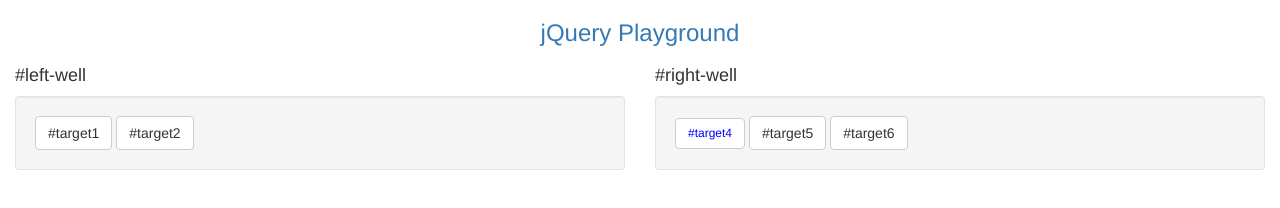
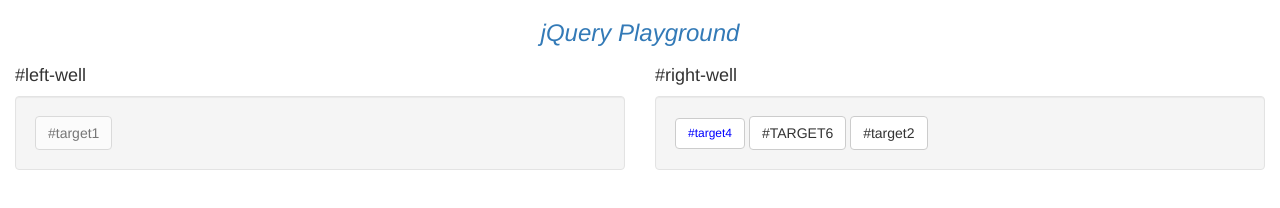
Before and after one commit to refayathaque/HTML_CSS_JavaScript, a plain HTML site: page fccpractice.html in a window 1280 px wide. Drawn offline with nearby package versions, Linux system fonts and the light colour scheme.

Commit message:
More jQuery Functions

```diff
--- a/fccpractice.html
+++ b/fccpractice.html
@@ -13,8 +13,15 @@ $(document).ready(function() { // document ready function
 $("button").addClass("animated bounce"); // 'button' is an element so we don't need the '.'
 $(".well").addClass("animated shake"); // 'well' is a class so we need the '.'
 $("#target3").addClass("animated fadeOut"); // 'target3' is an id so we need the '#'
-$("#target4").css("color", "blue"); // allows us to change the CSS of an element
-$("#target4").css("font-size", "12px"); // allows only ONE CSS property to be changed
+$("#target4").css("color", "blue"); // '.css' jQuery function allows us to change the CSS of an element
+$("#target4").css("font-size", "12px"); // function allows only ONE CSS property to be changed
+$("#target1").prop("disabled", true); // '.prop' function allows us to adjust the properties of elements
+$("h3").html("<i>jQuery Playground</i>"); // '.html' function lets us add HMTL tags and text within an element (overwrites content)
+$("#target6").text("#TARGET6"); // similar to ^ function but ONLY for text, no HTML tags
+$("#target5").remove(); // '.remove' function removes HTML elements using jQuery
+$("#target2").appendTo("#right-well"); // '.appendTo' function allows us to move elements from one div to another,
+                                       // allows us to select HTML elements and APPEND them to another element
+
 });
 </script>
 
```
